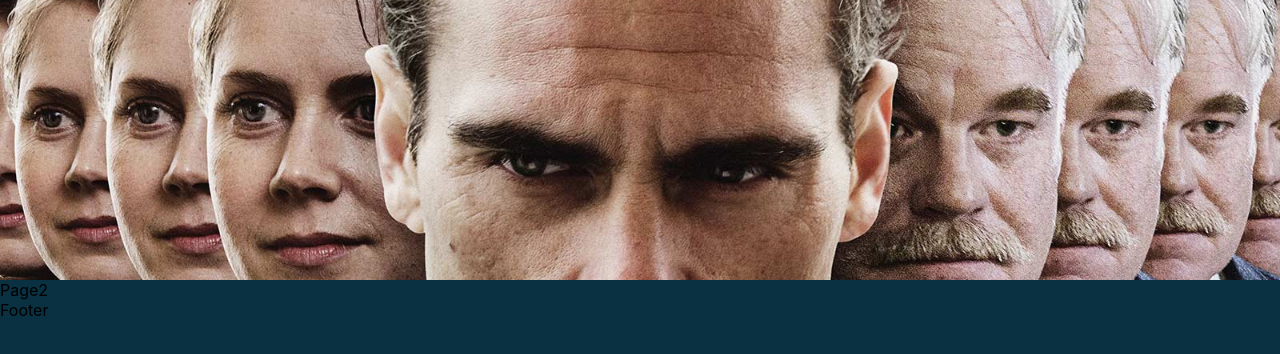
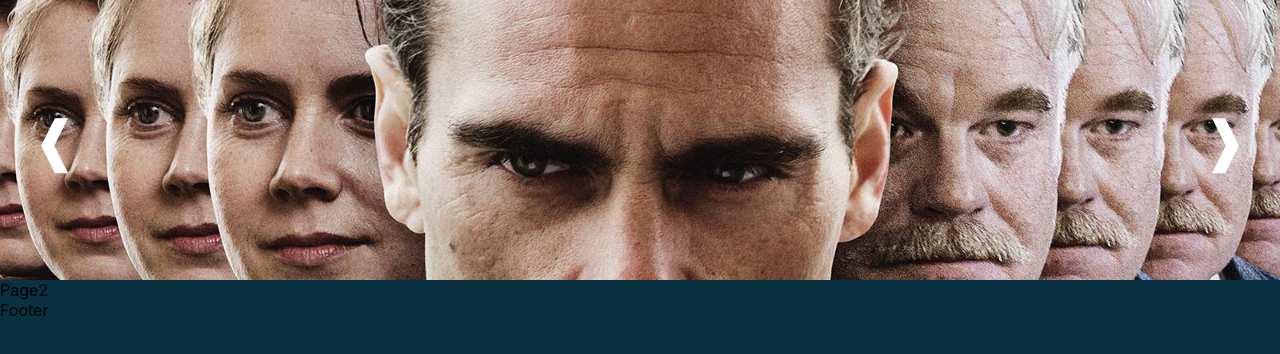
Before and after one commit to roentm/hooks, a React (Create React App) app: page /page2 in a window 1280 px wide. Shown: the top 354 px of the page. Built offline with nearby package versions, Linux system fonts and the light colour scheme; the HTML template or start-up script is replaced by a standard one.

Commit message:
Update Slider.jsx

```diff
--- a/src/layout/headerSlider/Slider.jsx
+++ b/src/layout/headerSlider/Slider.jsx
@@ -10,14 +10,46 @@ const Slider = ({images}) => {
         backgroundPosition: "center",
         backgroundSize: "cover",
         backgroundImage: `url(${images[curIndex].img})`
-    }
+    };
     const sliderStyle={
         height: "100%",
         position: "relative"
 
+    };
+    const leftArrowStyles={
+      position: "absolute",
+      top: "50%",
+      transform: 'translate(0, -50%)',
+      left: "32px",
+      fontSize: "55px",
+      color: "#fff",
+      zIndex: 1,
+      cursor: "pointer",
+    };
+    const rightArrowStyles={
+      position: "absolute",
+      top: "50%",
+      transform: 'translate(0, -50%)',
+      right: "32px",
+      fontSize: "55px",
+      color: "#fff",
+      zIndex: 1,
+      cursor: "pointer",
+    };
+    const goBack=()=>{
+      const isFirstSlider= curIndex ===0;
+      const newIndext=isFirstSlider?images.length-1:curIndex-1;
+      setCurIndex(newIndext)
     }
+    const goForward=()=>{
+      const islastSlider= curIndex===images.length-1;
+      const newIndext=islastSlider?0:curIndex+1;
+      setCurIndex(newIndext);
+    };
   return (
     <div style={sliderStyle}>
+        <div style={leftArrowStyles} onClick={goBack} title='Previous Item'>❰</div>
+        <div style={rightArrowStyles} onClick={goForward} title='Next Item'>❱</div>
         <div style={slidesStyle}>
         </div>
     </div>
```
